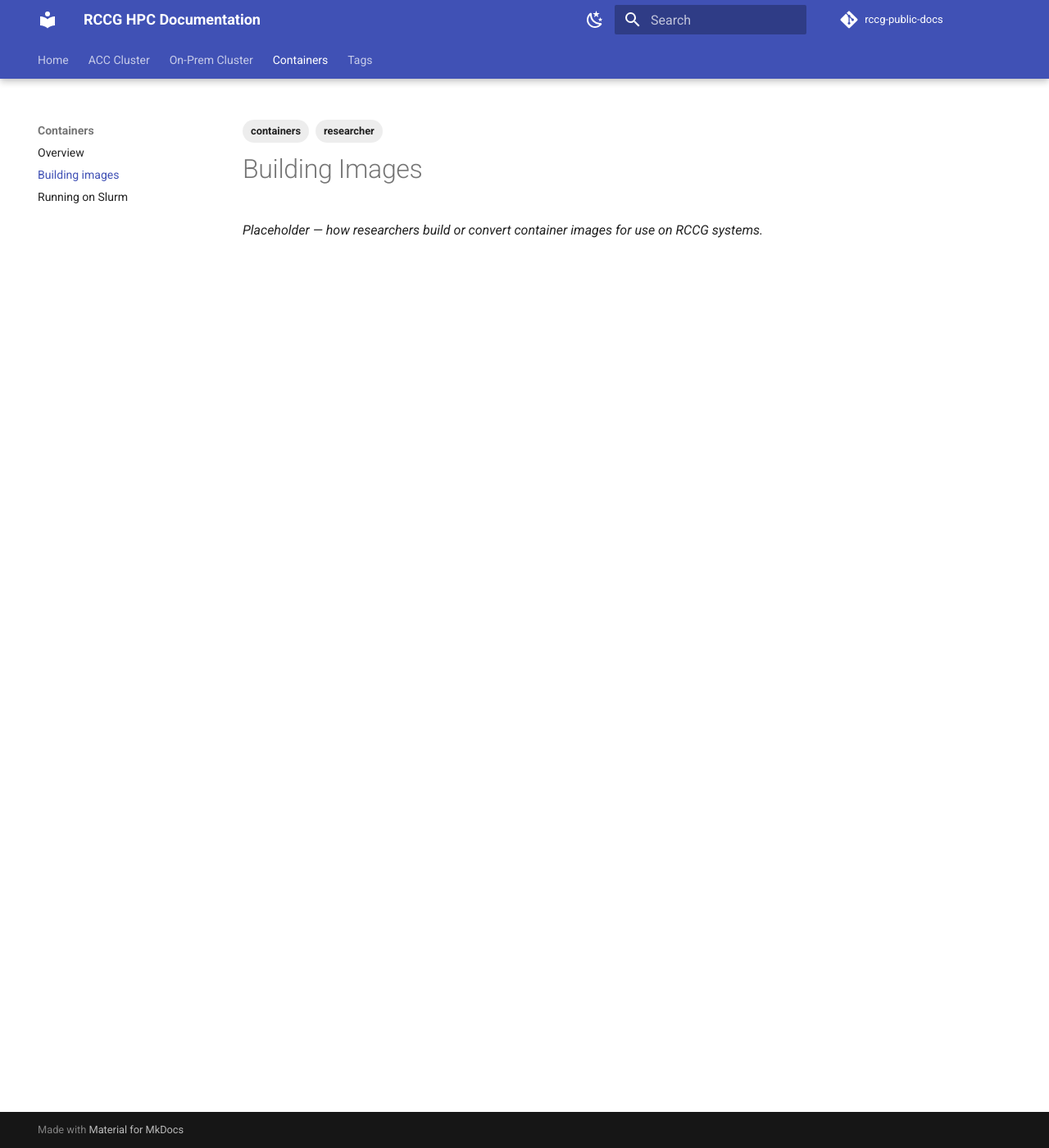
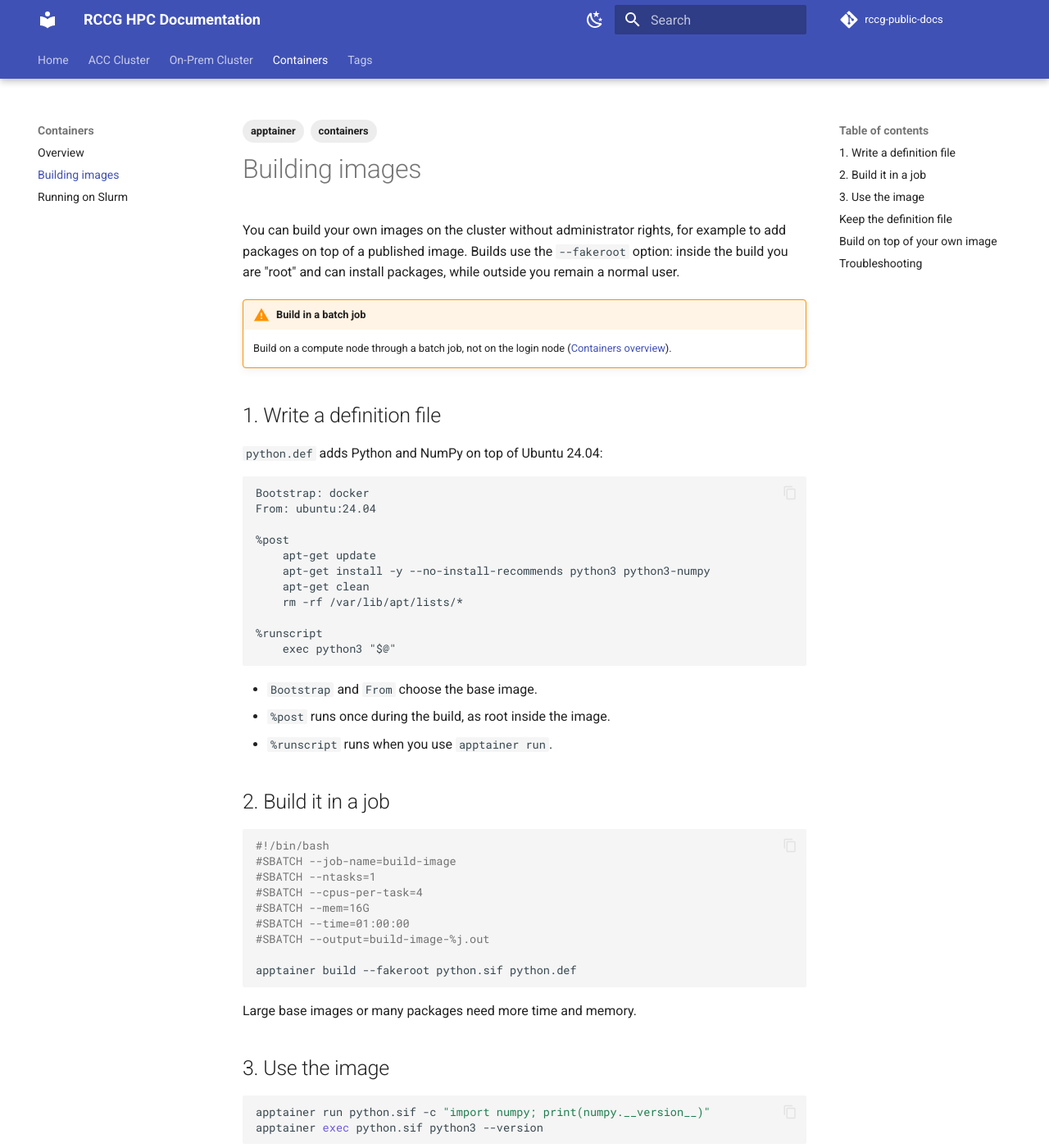
Before and after one commit to ResearchComputingTeam/rccg-public-docs, an MkDocs documentation site: the page built from docs/containers/building-images.md, in a window 1280 px wide and 1400 px high. Shown: the whole window at 82% size. Built offline with MkDocs 1.6.1 and Material for MkDocs 9.7.7, drawn with Linux system fonts in a browser that asks for light colours; comment, search, counter and statistics services are not loaded; some of the changed text lies outside the part shown.

Commit message:
start populating the container section (#20)

````diff
--- a/docs/containers/building-images.md
+++ b/docs/containers/building-images.md
@@ -1,9 +1,93 @@
 ---
 tags:
   - containers
-  - researcher
+  - apptainer
 ---
 
-# Building Images
+# Building images
 
-_Placeholder — how researchers build or convert container images for use on RCCG systems._
+You can build your own images on the cluster without administrator rights, for example to add packages on top of a published image. Builds use the `--fakeroot` option: inside the build you are "root" and can install packages, while outside you remain a normal user.
+
+!!! warning "Build in a batch job"
+    Build on a compute node through a batch job, not on the login node ([Containers overview](overview.md)).
+
+## 1. Write a definition file
+
+`python.def` adds Python and NumPy on top of Ubuntu 24.04:
+
+```text
+Bootstrap: docker
+From: ubuntu:24.04
+
+%post
+    apt-get update
+    apt-get install -y --no-install-recommends python3 python3-numpy
+    apt-get clean
+    rm -rf /var/lib/apt/lists/*
+
+%runscript
+    exec python3 "$@"
+```
+
+- `Bootstrap` and `From` choose the base image.
+- `%post` runs once during the build, as root inside the image.
+- `%runscript` runs when you use `apptainer run`.
+
+## 2. Build it in a job
+
+```bash
+#!/bin/bash
+#SBATCH --job-name=build-image
+#SBATCH --ntasks=1
+#SBATCH --cpus-per-task=4
+#SBATCH --mem=16G
+#SBATCH --time=01:00:00
+#SBATCH --output=build-image-%j.out
+
+apptainer build --fakeroot python.sif python.def
+```
+
+Large base images or many packages need more time and memory.
+
+## 3. Use the image
+
+```bash
+apptainer run python.sif -c "import numpy; print(numpy.__version__)"
+apptainer exec python.sif python3 --version
+```
+
+To test commands as root inside an image, add `--fakeroot` to `exec`: `apptainer exec --fakeroot python.sif id -u` prints `0`. Files you create in your home directory stay owned by you.
+
+## Keep the definition file
+
+Store the `.def` file next to the `.sif` file. It documents what is in the image and lets you rebuild it. See the [image policy](image-policy.md).
+
+## Build on top of your own image
+
+Use an existing `.sif` file as the base:
+
+```text
+Bootstrap: localimage
+From: python.sif
+
+%post
+    apt-get update
+    apt-get install -y --no-install-recommends python3-scipy
+```
+
+```bash
+apptainer build --fakeroot python-scipy.sif python-scipy.def
+```
+
+## Troubleshooting
+
+**`Could not write info to setgroups: Permission denied`**
+:   The `--fakeroot` option is not set up for your account. Contact [support](../acc-cluster/support.md).
+
+**The build is killed or runs out of memory**
+:   Request more memory with `--mem` and more time with `--time`.
+
+**`No space left on device`**
+:   Check your home quota, run `apptainer cache clean` and delete images you no longer need. If you need more space, contact [support](../acc-cluster/support.md) to request a project folder on `/scratch`.
+
+*Last verified: 2026-10-12*
````
Also changed, not shown: docs/containers/image-policy.md (added, +34 -0 lines), docs/containers/overview.md (added, +55 -0 lines), docs/containers/running-on-slurm.md (+74 -3 lines).
